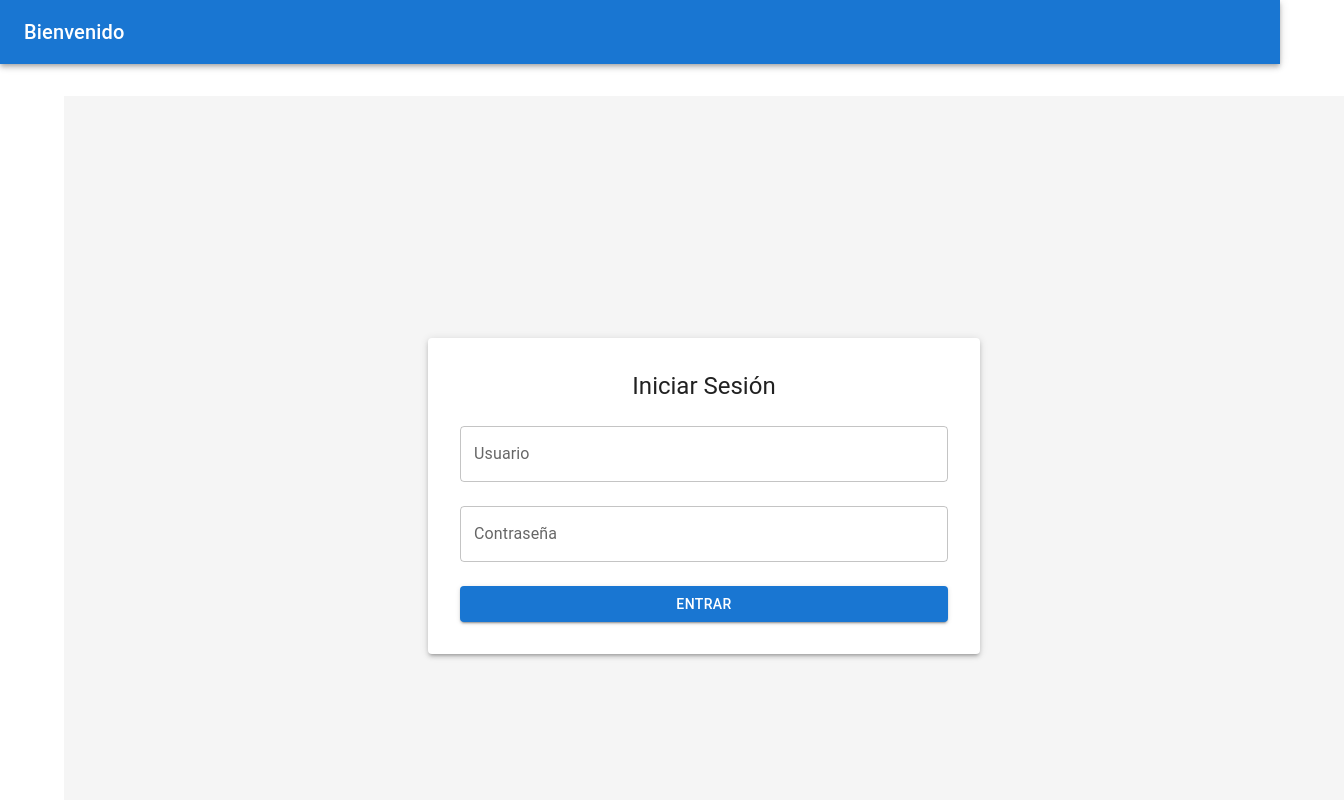
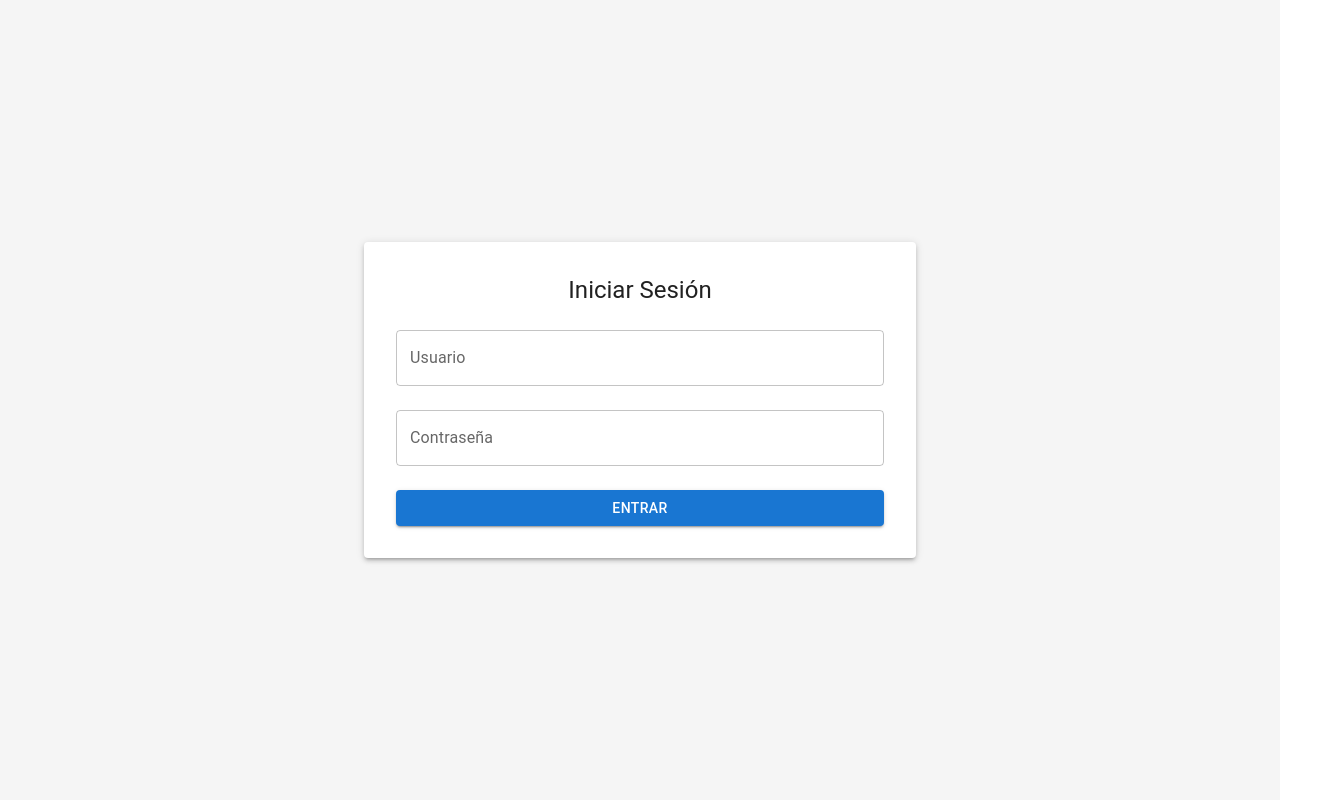
Before and after one commit to rsilva3071/RebibosFront, a React (Vite) app: page / in a window 1280 px wide. Shown: the top 800 px of the page, 1344 px wide, since content can reach past the window. Built offline with nearby package versions, Linux system fonts and the light colour scheme; no server answers.

Commit message:
Se centra login

```diff
--- a/src/Layout.jsx
+++ b/src/Layout.jsx
@@ -51,16 +51,15 @@ const Layout = ({ children }) => {
   return (
     <Box
       sx={{
-        height: "100vh",
-        width: "100vw",
+        minHeight: "100vh",
         display: "flex",
         flexDirection: "column",
       }}
     >
       {/* Header */}
+      {!isRoot && (
         <AppBar position="static">
           <Toolbar>
-          {!isRoot && (
             <IconButton
               color="inherit"
               edge="start"
@@ -69,14 +68,12 @@ const Layout = ({ children }) => {
             >
               <MenuIcon />
             </IconButton>
-          )}
-          <Typography variant="h6">
-            {isRoot ? "Bienvenido" : "Mi Dashboard"}
-          </Typography>
+            <Typography variant="h6">Mi Dashboard</Typography>
           </Toolbar>
         </AppBar>
+      )}
 
-      {/* Drawer (solo si no estamos en /) */}
+      {/* Drawer */}
       {!isRoot && (
         <Drawer anchor="left" open={openDrawer} onClose={toggleDrawer(false)}>
           <Box
@@ -107,9 +104,25 @@ const Layout = ({ children }) => {
       )}
 
       {/* Main content */}
+      <Box sx={{ flexGrow: 1 }}>
+        {isRoot ? (
+          <Box
+            sx={{
+              display: "flex",
+              justifyContent: "center",
+              alignItems: "center",
+              minHeight: "100%",
+            }}
+          >
+            {children}
+          </Box>
+        ) : (
           <Container sx={{ flexGrow: 1, p: 4 }}>{children}</Container>
+        )}
+      </Box>
 
       {/* Footer */}
+      {!isRoot && (
         <Box
           component="footer"
           sx={{
@@ -122,6 +135,7 @@ const Layout = ({ children }) => {
         >
           © 2025 Mi App
         </Box>
+      )}
     </Box>
   );
 };
```
Lines whose indentation alone changed are shown as unchanged.
